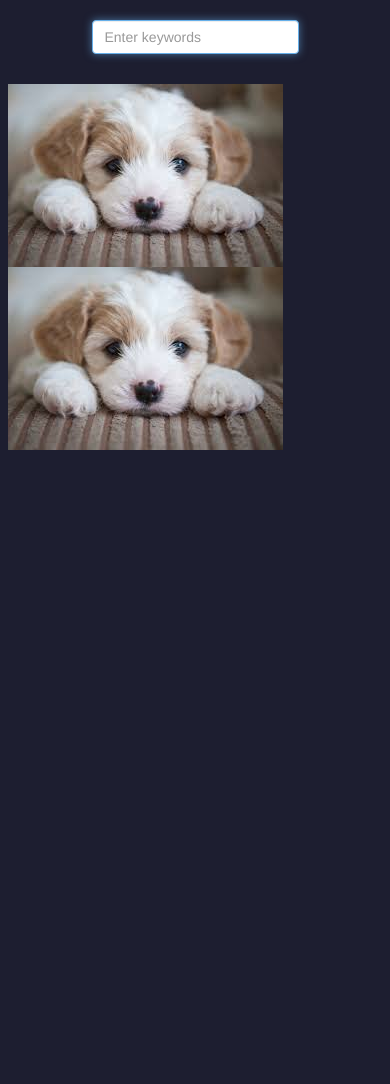
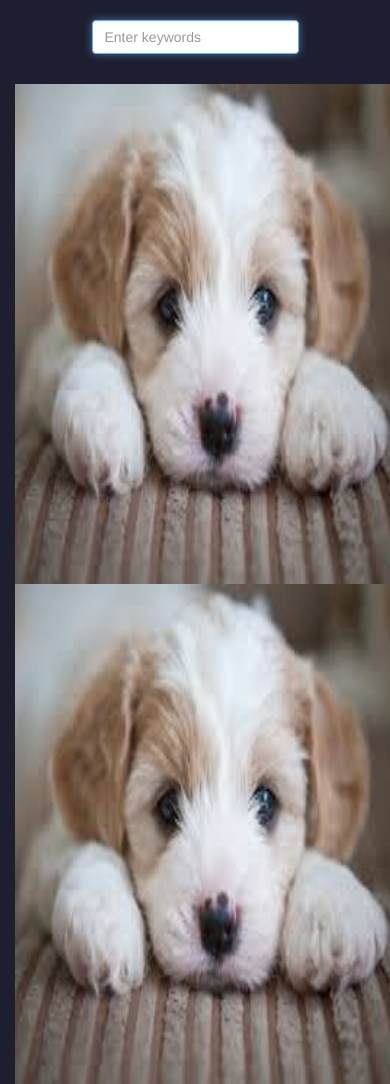
Before and after one commit to justtheboss97/imagehosting, a Flask app: page /index in a window 390 px wide. Shown: the part 52-1136 px from the top of the page. Run offline with Flask 2, Linux system fonts and the light colour scheme; a user stored in the database is signed in; some libraries are stand-ins or nearby versions.

Commit message:
esnponale de puta

```diff
--- a/static/styles.css
+++ b/static/styles.css
@@ -44,44 +44,6 @@ main td
     /* left-align tables' cells */
     text-align: left;
 }
-
-
-/* Homepage images */
-
-.row {
-  display: flex;
-  flex-wrap: wrap;
-  padding: 0 4px;
-}
-
-/* Create four equal columns that sits next to each other */
-.column {
-  flex: 25%;
-  padding: 0 4px;
-}
-
-.column img{
-  margin-top: 8px;
-  vertical-align: middle;
-}
-
-/* Responsive layout - makes a two column-layout instead of four columns */
-@media (max-width: 800px) {
-  .column {
-    flex: 50%;
-    max-width: 50%;
-  }
-}
-
-/* Responsive layout - makes the two columns stack on top of each other instead of next to each other */
-@media (max-width: 600px) {
-  .column {
-    flex: 100%;
-    max-width: 100%;
-  }
-}
-
-
 
 /* Comment secion image page */
 html, body {
@@ -230,4 +192,5 @@ p {
 
 .dropdown:hover .dropbtn {
     background-color: #f8f8f8;
+
 }
--- a/static/upload.css
+++ b/static/upload.css
@@ -1,3 +1,4 @@
+
 @import "compass/css3";
 
 /* ===================== FILE INPUT ===================== */
--- a/templates/community.html
+++ b/templates/community.html
@@ -22,8 +22,9 @@
             <div class="row">
               {% for image in database %}
               <div class="column">
-                <a href="images"></a>
-                <img src= {{image.path}}>
+                <form action="{{ url_for('images') }}" method="post" id='imageform' name='{{image.path}}'>
+                  <input value='{{image.path}}' src={{image.path}} name='image_btn' type="image">
+                </form>
               </div>
               {% endfor %}
             </div>
--- a/templates/index.html
+++ b/templates/index.html
@@ -10,17 +10,10 @@
             <div class="form-group">
                 <input autocomplete="on" autofocus class="form-control" name="opdracht" placeholder="Enter keywords" type="text"/>
             </div>
-            <div class="row">
-              {% for image in database %}
-              <div class="column">
-              <form action="{{ url_for('images') }}" method="post" id='imageform' name='{{image.path}}'>
-
-                <input value='{{image.path}}' src={{image.path}} name='image_btn' type="image">
-
-              </form>
-              </div>
-              {% endfor %}
-            </div>
+            {% for image in database %}
+                    <form action="{{ url_for('images') }}" method="post" id='imageform' name='{{image.path}}'>
+                    <input value='{{image.path}}' src={{image.path}} name='image_btn' type="image" width="400" height="500">
+            {% endfor %}
         </fieldset>
     </form>
 
```
